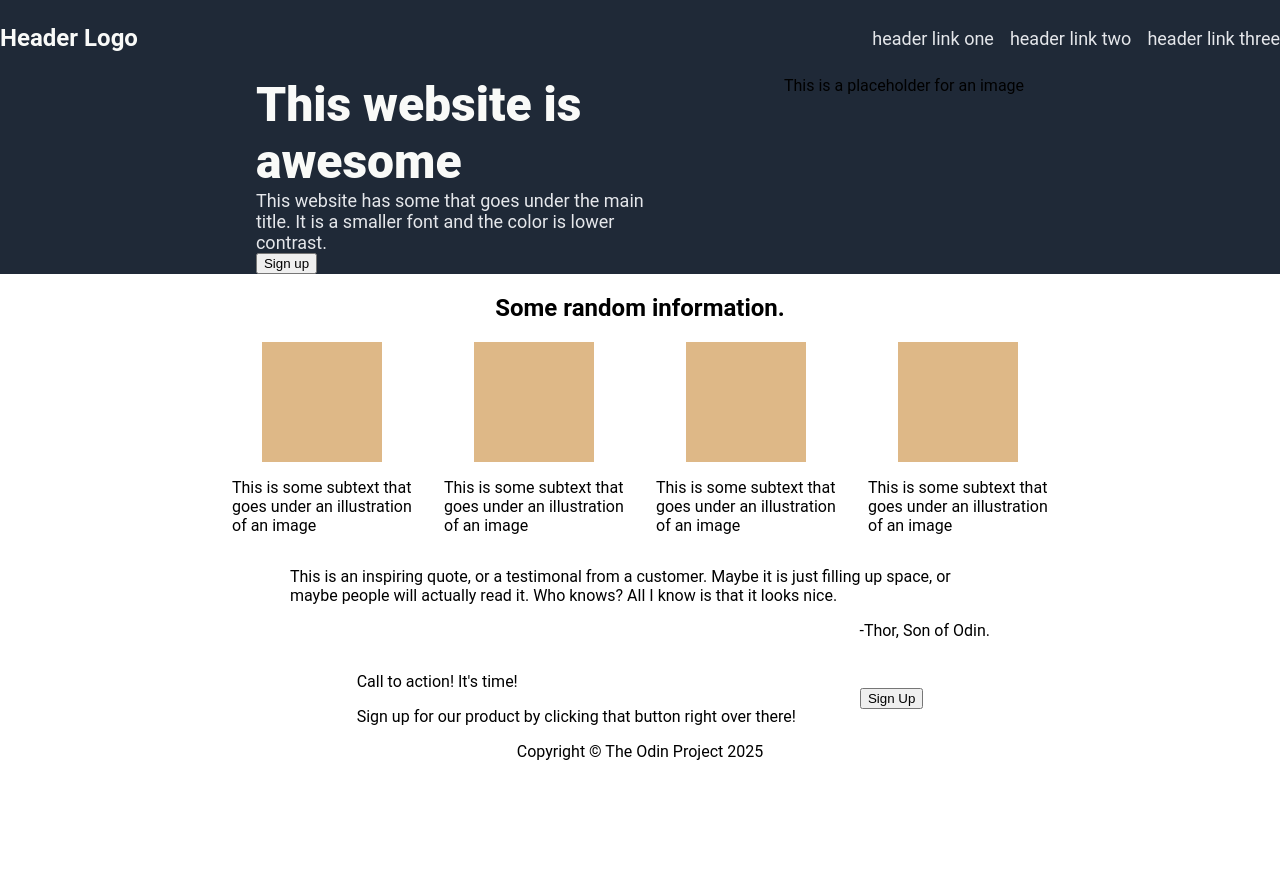
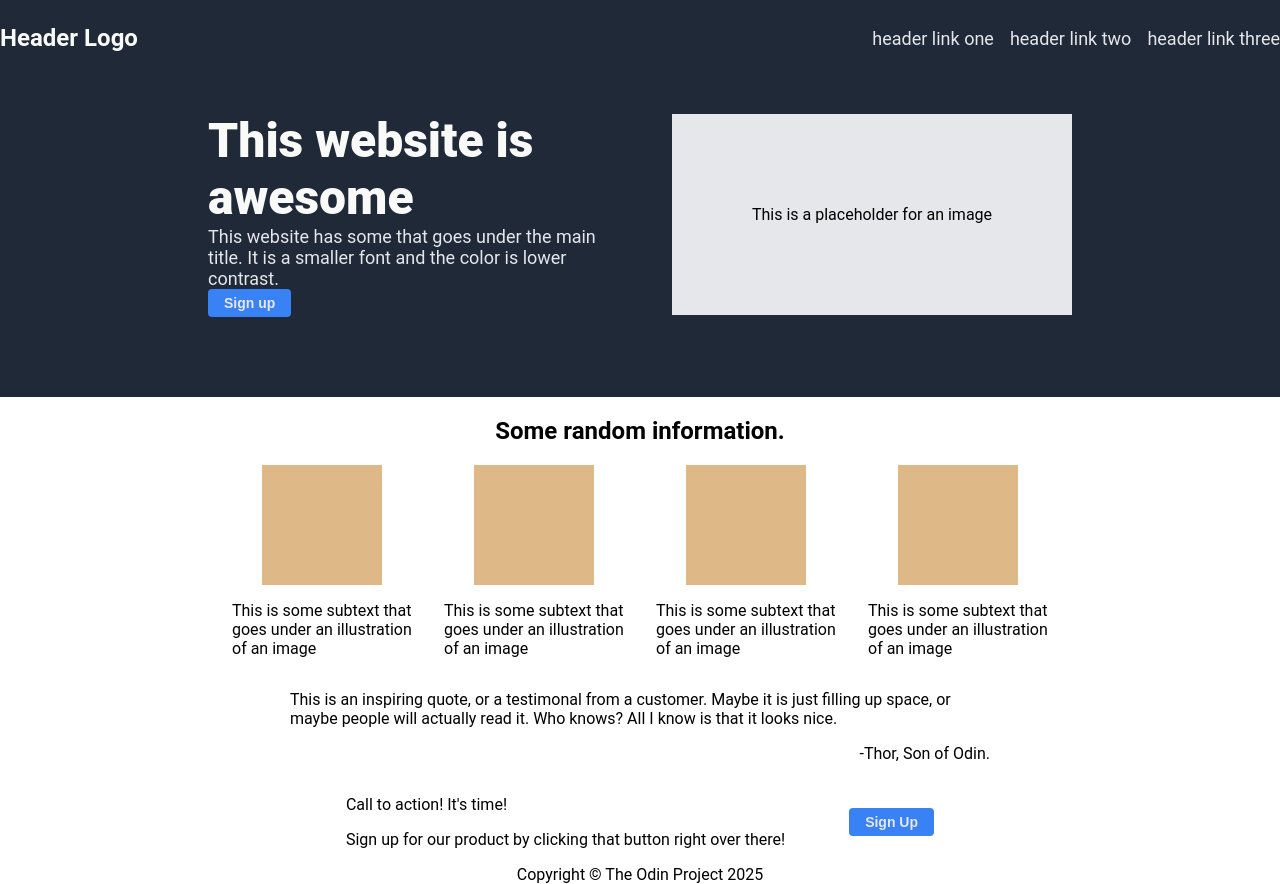
Before and after one commit to gnsbdslm/landing-page, a plain HTML site: page index.html in a window 1280 px wide. Before the commit the page ends 800 px from the top, so only its background shows below. Drawn offline with Linux system fonts and the light colour scheme.

Commit message:
Add p selector to image-placeholder. Style image-placeholder. Style buttons. Align hero correctly.

```diff
--- a/index.html
+++ b/index.html
@@ -25,7 +25,7 @@
                 <p>This website has some that goes under the main title. It is a smaller font and the color is lower contrast.</p>
                 <button class="sign-up-top">Sign up</button>
         </div>
-        <div class="image-placeholder">This is a placeholder for an image</div>
+        <div class="image-placeholder"><p>This is a placeholder for an image</p></div>
     </section>
     <section class="info">
      <h2 id="info">Some random information.</h2>
--- a/style.css
+++ b/style.css
@@ -13,8 +13,10 @@ body {
 .hero {
     display: flex;
     justify-content: center;
-    gap: 128px;
+    gap: 64px;
     background-color: #1F2937;
+    padding-top: 36px;
+    padding-bottom: 80px;
 }
 
 #info {
@@ -103,3 +105,23 @@ a {
     color: #e5e7eb;
     margin: 0;
 }
+
+.image-placeholder {
+    display: flex;
+    justify-content: center;
+    align-items: center;
+    background-color: #e5e7eb;
+    width: 400px;
+    height: 201px;
+    align-self: center;
+}
+
+button {
+    background-color: #3882f6;
+    color: #e5e7eb;
+    border: none;
+    border-radius: 4px;
+    padding: 6px 16px;
+    font-size: 14px;
+    font-weight: 700;
+}
```
